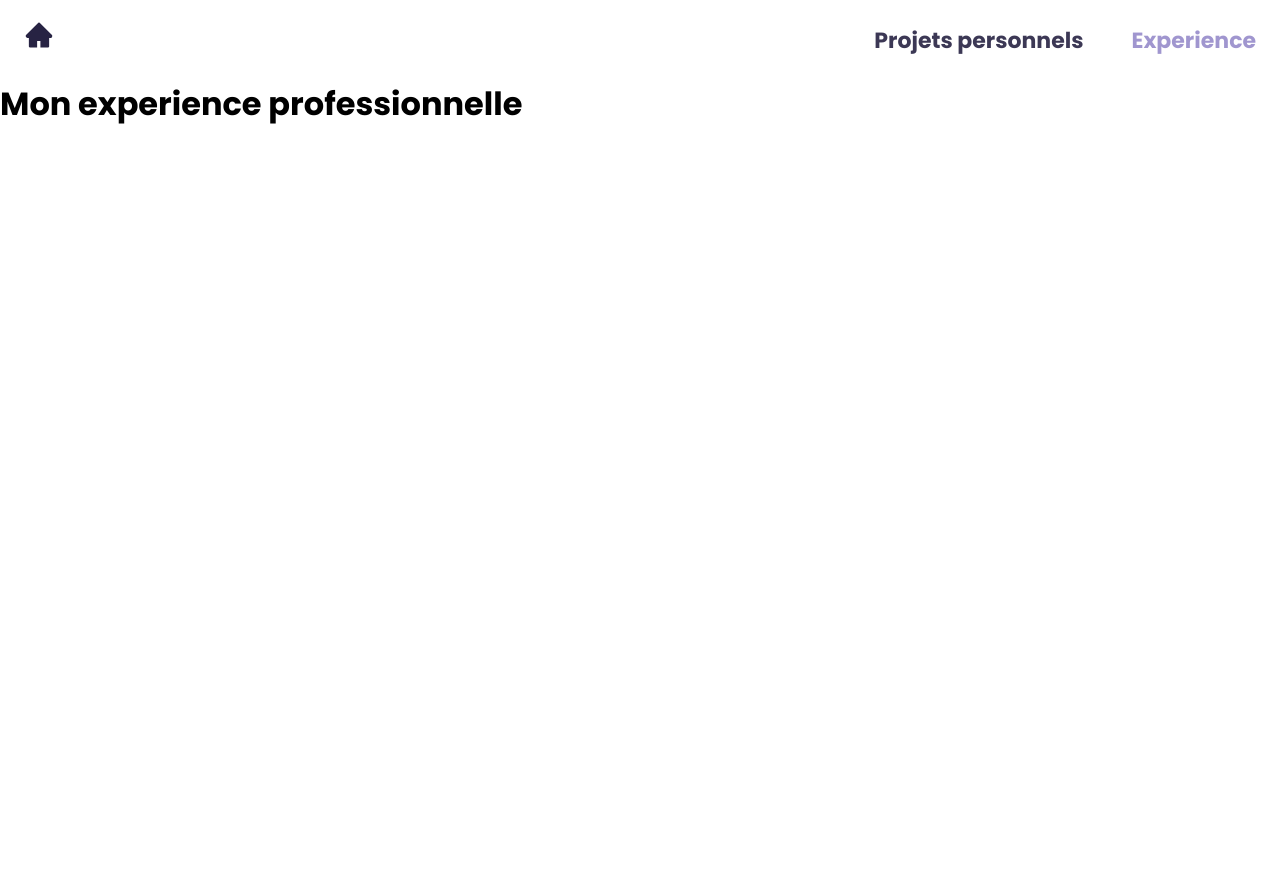
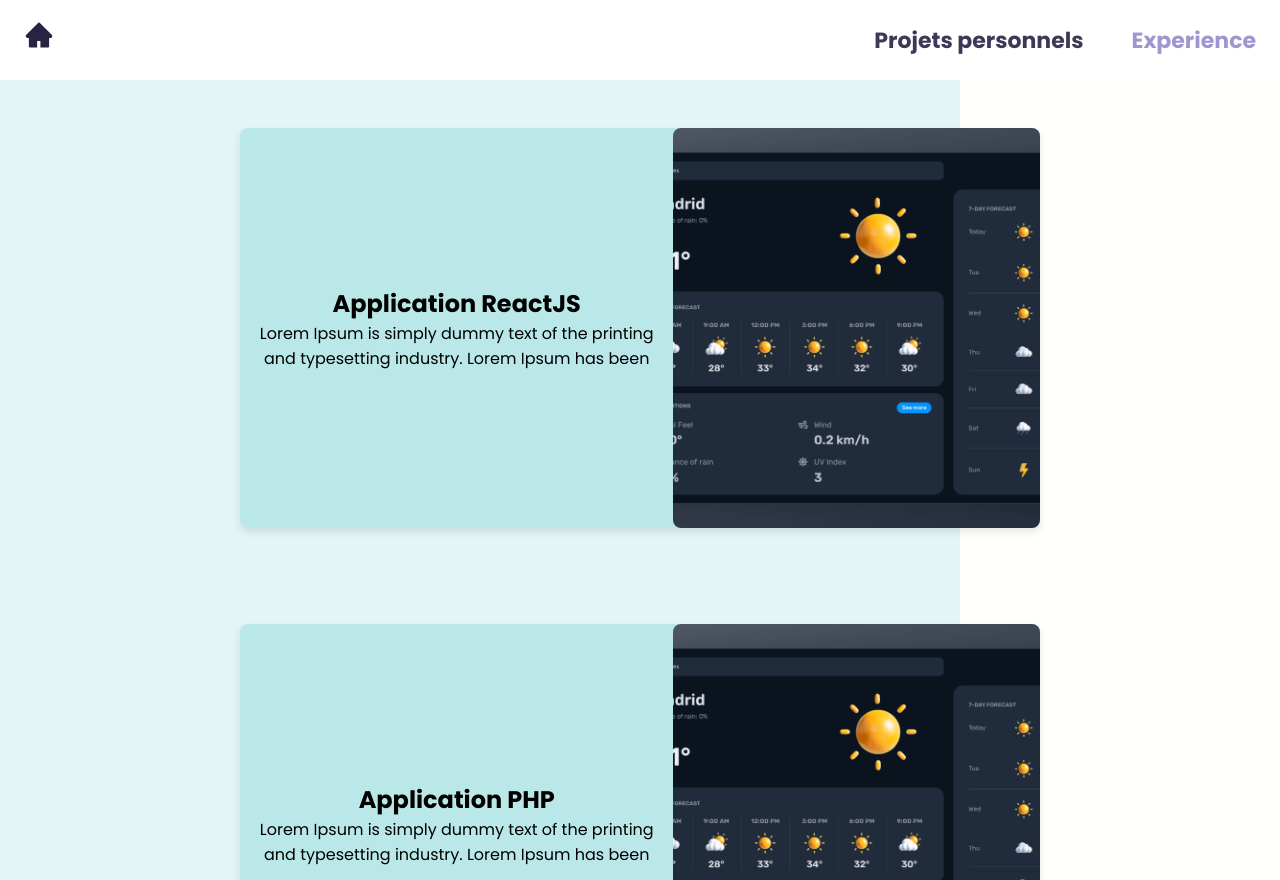
Before and after one commit to youssefdrif/curiculumvitae, a React (Create React App) app: page /experience in a window 1280 px wide. Before the commit the page ends 800 px from the top, so only its background shows below. Built offline with nearby package versions, Linux system fonts and the light colour scheme.

Commit message:
experience tab

```diff
--- /dev/null
+++ b/src/components/Experience/Experience.css
@@ -0,0 +1,42 @@
+.grid-containerexp {
+    background: linear-gradient(to right, #e3f6f5 75%, #fffffe 75%, #fffffe 100%);
+    display: grid;
+    justify-content: center;
+    align-items: center;
+    height: 100vh;
+    overflow: scroll;
+  }
+
+  .cardprofilexp {
+    width: 800px;
+    height: 400px;
+    background-color: #bae8e8;
+    display: flex;
+    justify-content: space-between;
+    align-items: center;
+    border-radius: 8px;
+    box-shadow: 0 4px 8px rgba(0, 0, 0, 0.1);
+    margin-top: 48px;
+    margin-bottom: 48px;
+  }
+
+  .card-textexp {
+    text-align: center;
+    margin: 16px;
+  }
+
+  .card-imageexp {
+    height: 100%;
+    display: flex;
+    justify-content: center;
+    align-items: center;
+  }
+
+  .card-imageexp img {
+    height: 100%;
+    object-fit: cover;
+    width: auto;
+    max-width: 100%;
+    max-height: 100%;
+    border-radius: 8px;
+  }
--- a/src/components/Experience/Experience.js
+++ b/src/components/Experience/Experience.js
@@ -1,9 +1,36 @@
 import React from 'react'
+import "./Experience.css";
+import weather from "../../images/weatherapp.png";
 
 export default function Experience() {
   return (
-    <div>
-      <h1>Mon experience professionnelle</h1>
+    <div className="grid-containerexp">
+      <div className="cardprofilexp">
+        <div className="card-content">
+          <div className="card-textexp">
+            <h2>Application ReactJS</h2>
+            <p>
+            Lorem Ipsum is simply dummy text of the printing and typesetting industry. Lorem Ipsum has been
+            </p>
+          </div>
+          </div>
+          <div className="card-imageexp">
+            <img src={weather} alt="Card" />
+        </div>
+      </div>
+      <div className="cardprofilexp">
+        <div className="card-content">
+          <div className="card-textexp">
+            <h2>Application PHP</h2>
+            <p>
+            Lorem Ipsum is simply dummy text of the printing and typesetting industry. Lorem Ipsum has been
+            </p>
+          </div>
+          </div>
+          <div className="card-imageexp">
+            <img src={weather} alt="Card" />
+        </div>
+      </div>
     </div>
   )
 }
--- a/src/components/Home/Home.css
+++ b/src/components/Home/Home.css
@@ -81,7 +81,7 @@
 }
 .fontbold{
     font-weight: 700;
-    font-size: 22px;
+    font-size: 25px;
     font-weight: bolder;
     color:#272343;
     line-height: 35px;
--- a/src/components/Home/Home.js
+++ b/src/components/Home/Home.js
@@ -40,7 +40,7 @@ export default function Home() {
     <div className="GridContainer">
       <div className="card">
         <div className="Grid" xs={2}>
-          <img className="maphoto" src={PORTRAIT} alt="maphoto" />
+          <img className="maphoto" loading="lazy" src={PORTRAIT} alt="maphoto" />
         </div>
         <div className="Grid2" xs={2}>
           <p className="font">
```
Also changed, not shown: src/images/img1.jpg (deleted).
